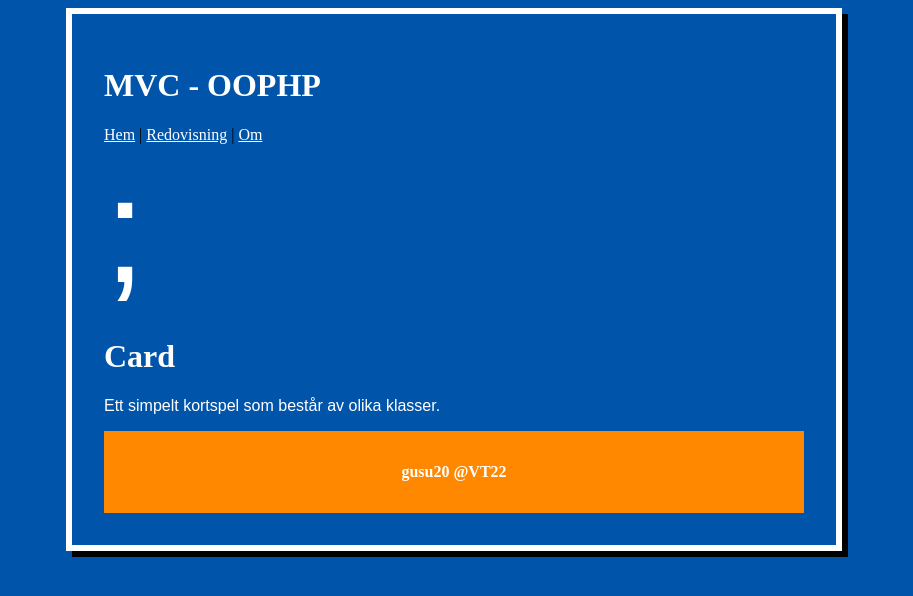
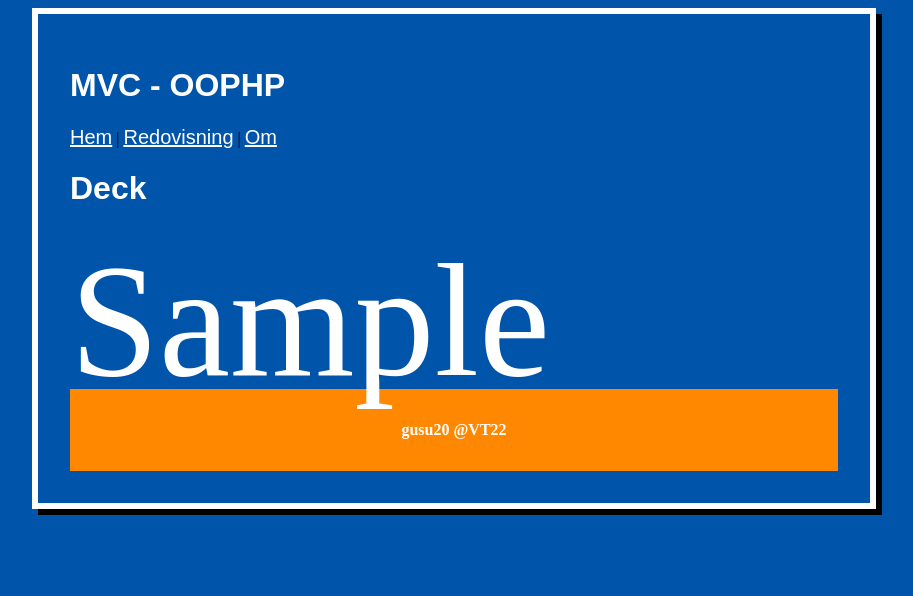
Before and after one commit to vic0rsan/mvc-report, a Symfony app: template templates/deck.html.twig in a window 1280 px wide. Shown: the top 596 px of the page, without its empty margins (186-1099 px from the left). Run offline with Twig, Linux system fonts and the light colour scheme; the template is opened without the code that fills it: most values are stand-ins (such as "Sample title", 1, 10 or a date in 2020); some libraries are stand-ins or nearby versions.

Commit message:
Added card and deck routes

```diff
--- a/public/css/style.css
+++ b/public/css/style.css
@@ -2,7 +2,7 @@ html {
     background-color: #05a;
 }
 body {
-    width: 700px;
+    width: 60%;
     margin: 8px auto;
     background-color: #05a;
     padding: 2em;
@@ -18,8 +18,16 @@ p,h1,h2,a, strong {
     color: #fff
 }
 
-p {
+p,h1,a {
     font-family:Arial, Helvetica, sans-serif;
+}
+
+p, a {
+    font-size: 2.5vh;
+}
+
+h1 {
+    font-size: 4vh;
 }
 
 strong {
@@ -28,3 +36,15 @@ strong {
     background-color: #f80;
     padding: 2em;
 }
+
+.card-grid {
+    color: #fff;
+    display: grid;
+    text-align: center;
+    grid-template-columns: repeat(8, 1fr);
+}
+
+.card {
+    font-size: 20vh;
+    height: 20vh;
+}
--- a/src/Controller/CardController.php
+++ b/src/Controller/CardController.php
@@ -8,6 +8,7 @@ use Symfony\Component\Routing\Annotation\Route;
 
 use App\Cards\Card;
 use App\Cards\Deck;
+use App\Cards\CardGraphic;
 
 class CardController extends AbstractController
 {
@@ -26,9 +27,6 @@ class CardController extends AbstractController
     {
         $deck = new Deck();
         $deck->createDeck();
-
-        $data = ['deck' => $deck->getDeck()];
-
-        return $this->render('deck.html.twig', $data);
+        return $this->render('deck.html.twig', ['deck' => $deck->getDeck()]);
     }
 }
--- a/templates/deck.html.twig
+++ b/templates/deck.html.twig
@@ -3,10 +3,12 @@
 {% block title %}Card{% endblock %}
 
 {% block body %}
-    {% for card in deck%}
-    <p style="font-size:150px;margin:0;">;
-</p>
-    {% endfor %}
-    <h1>Card</h1>
-    <p>Ett simpelt kortspel som består av olika klasser.</p>
+<h1>Deck</h1>
+<div class="card-wrap">
+    <div class="card-grid">
+        {% for card in deck %}
+            <div class="card">{{card.getCardRep}}</div>
+        {% endfor %}
+    </div>
+</div>
 {% endblock %}
```
Also changed, not shown: src/Cards/CardGraphic.php (added, +74 -0 lines), src/Cards/Deck.php (+4 -4 lines), templates/card.html.twig (+7 -1 lines).
